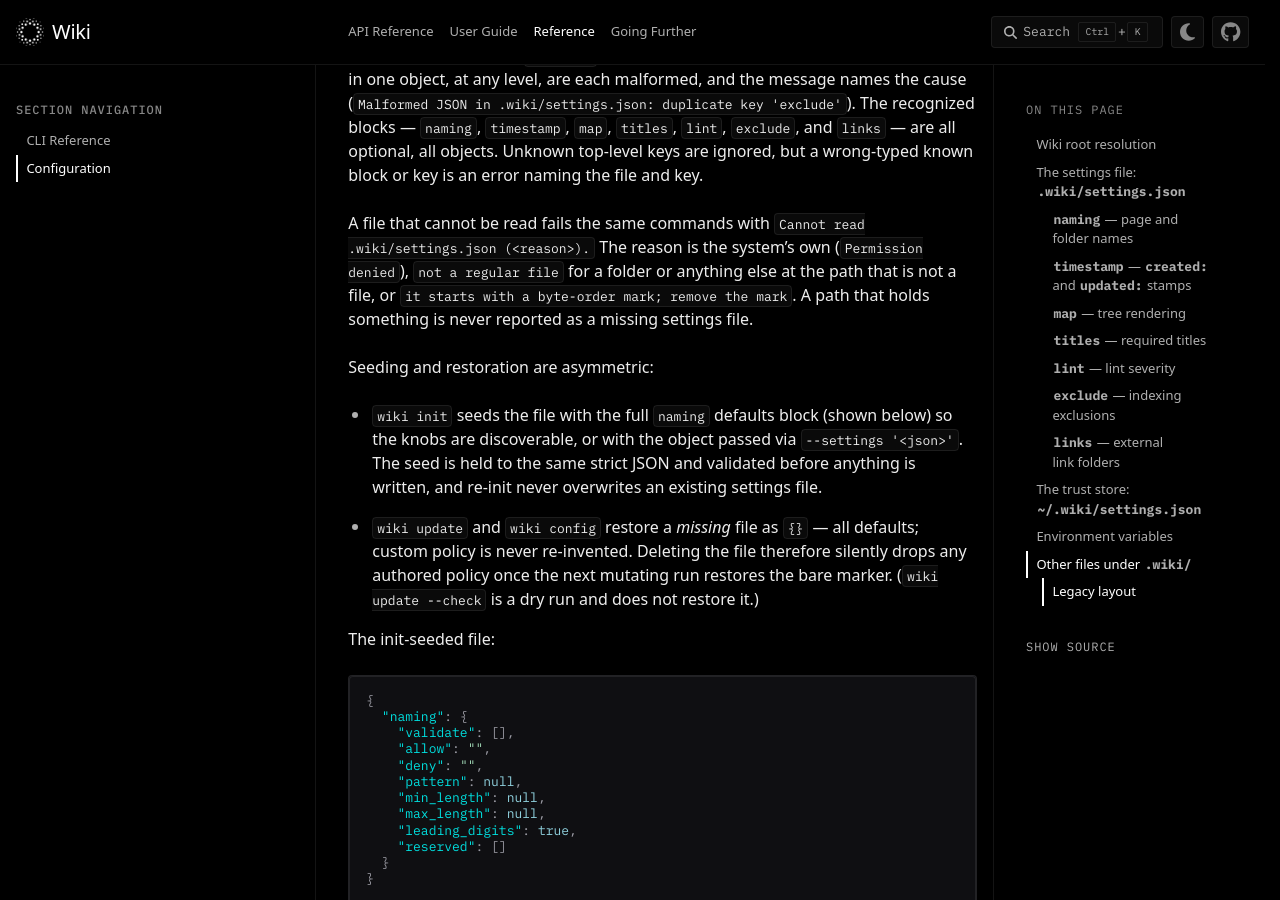
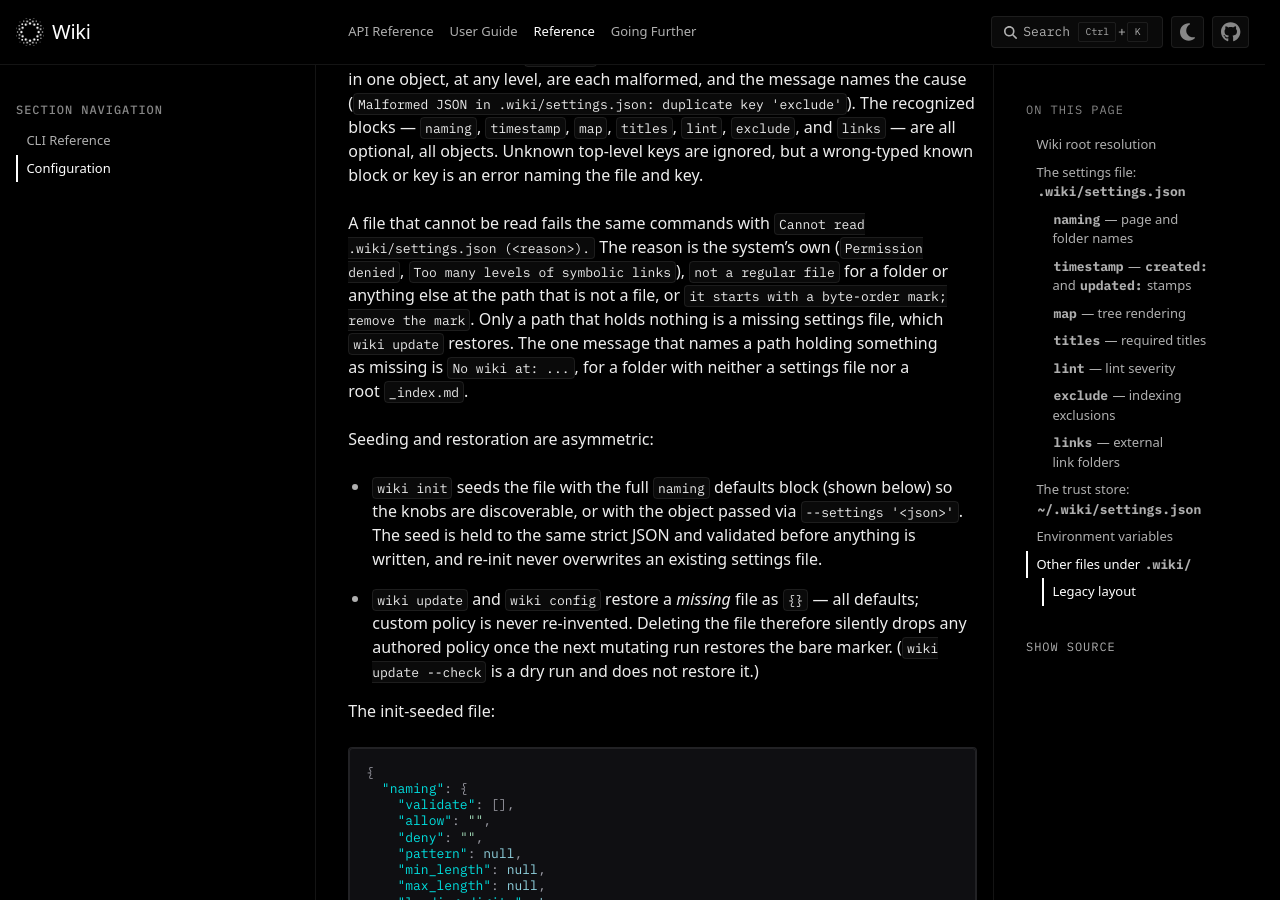
Before and after one commit to plasma-ai/wiki, a Sphinx documentation site: the page built from docs/configuration.rst, in a window 1280 px wide and 900 px high, scrolled down 2170 px. Built offline with Sphinx 7.4.7 and the PyData theme 0.15.4, drawn with Linux system fonts in a browser that asks for light colours; some web fonts are replaced; pages that are not in the unit, such as notebooks, are missing from menus; cross-references to code outside the pages are shown as plain code.

Commit message:
name the cause when the settings path cannot be reached
Only a settings path that holds nothing is an absent file. The read,
the restoration `update` and `config` run, and the resolver's
missing-file notice each ask the filesystem once and take only "no
such file" as absent, as the read of a linked wiki's settings does.

A symlink loop at `.wiki/settings.json` was read as a missing file:
`map` and `lint` ran on default settings under a notice that `wiki
update` would restore it, and `update` then failed with a raw error
and an absolute path. It is refused in one line, `Cannot read
.wiki/settings.json (Too many levels of symbolic links).`, by every
command that reads policy. A dangling symlink is still a missing file
that `update` restores.

The configuration page says where a path that holds something is
still named missing: the `No wiki at: ...` error of a folder with
neither a settings file nor a root `_index.md`.

Co-Authored-By: Claude Fable 5.2 <noreply@anthropic.com>

```diff
--- a/docs/configuration.rst
+++ b/docs/configuration.rst
@@ -92,10 +92,12 @@ but a wrong-typed known block or key is an error naming the file and key.
 
 A file that cannot be read fails the same commands with
 ``Cannot read .wiki/settings.json (<reason>).`` The reason is the system's own
-(``Permission denied``), ``not a regular file`` for a folder or anything else
-at the path that is not a file, or ``it starts with a byte-order mark; remove
-the mark``. A path that holds something is never reported as a missing
-settings file.
+(``Permission denied``, ``Too many levels of symbolic links``), ``not a regular
+file`` for a folder or anything else at the path that is not a file, or ``it
+starts with a byte-order mark; remove the mark``. Only a path that holds
+nothing is a missing settings file, which ``wiki update`` restores. The one
+message that names a path holding something as missing is ``No wiki at: ...``,
+for a folder with neither a settings file nor a root ``_index.md``.
 
 Seeding and restoration are asymmetric:
 
```
Also changed, not shown: CHANGELOG.md (+7 -5 lines), 3 other files.
